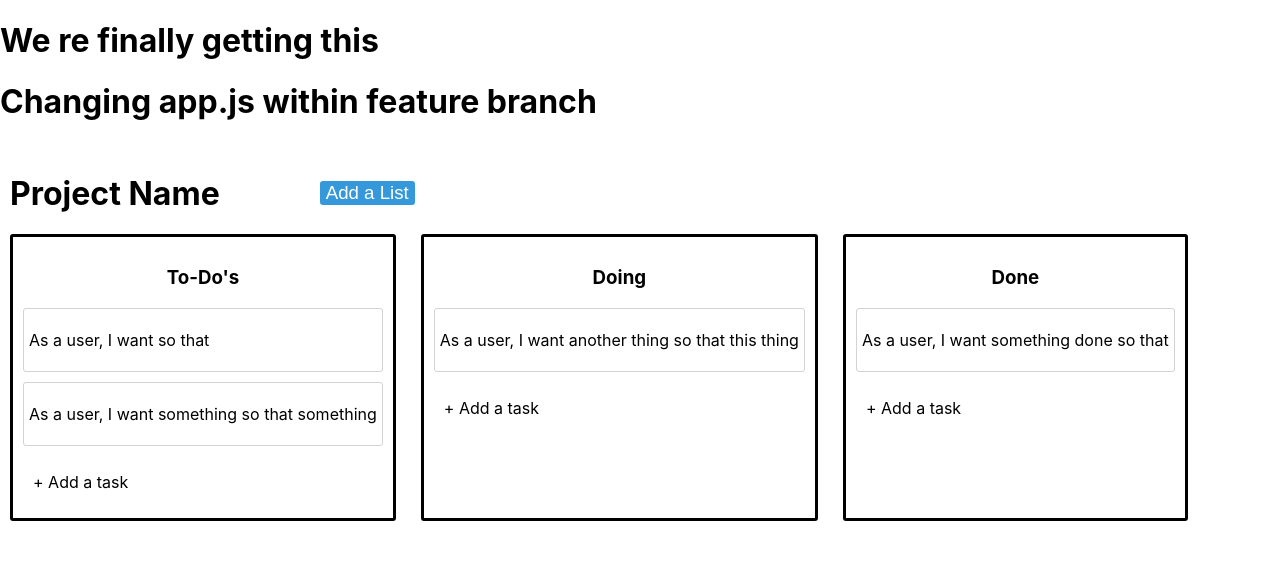
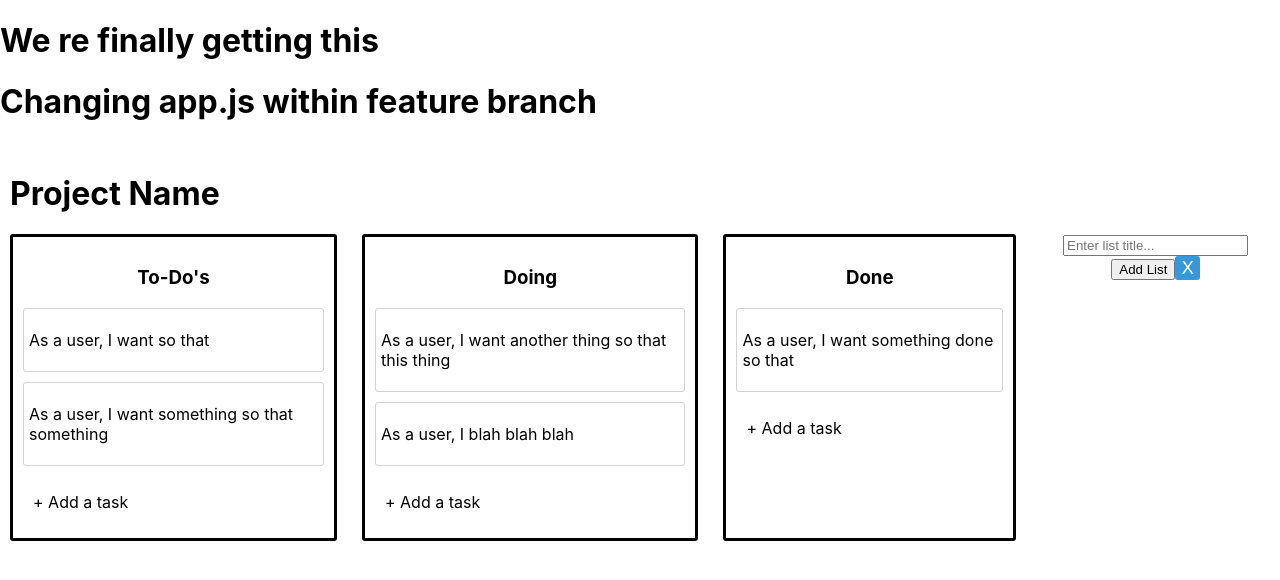
Before and after one commit to martinkenneth/trello-clone, a React (Create React App) app in the folder client/: page / in a window 1280 px wide. Both pictures are taken after a click on the button "Add a List". Shown: the top 580 px of the page. Built offline with nearby package versions, Linux system fonts and the light colour scheme.

Commit message:
add add buttons
Co-authored-by: Kenneth Martin <martinkenneth@users.noreply.github.com>

```diff
--- /dev/null
+++ b/client/src/components/AddListForm.jsx
@@ -0,0 +1,25 @@
+import React from 'react'
+
+const AddListForm = (props) => {
+
+    const handleSubmission = (e) =>{
+        e.preventDefault();
+        props.setAddList(false);
+    }
+
+    const handleCancel = () =>{
+        props.setAddList(false);
+    }
+
+    return (
+        <div>
+            <form onSubmit={handleSubmission}>
+                <input type="text" name="listTitle" id="listTitle" placeholder='Enter list title...'/>
+                <input type="submit" value="Add List" />
+                <button onClick={() => handleCancel}>X</button>
+            </form>
+        </div>
+    )
+}
+
+export default AddListForm;
--- /dev/null
+++ b/client/src/components/AddTaskForm.jsx
@@ -0,0 +1,23 @@
+import React from 'react'
+
+const AddTaskForm = (props) => {
+    const handleSubmission = (e) => {
+        e.preventDefault();
+        props.setAddTask(false);
+    }
+
+    const handleCancel = () => {
+        props.setAddTask(false);
+    }
+    return (
+        <div>
+            <form onSubmit={handleSubmission}>
+                <input type="text" name="title" id="title" placeholder='Enter a title for this task...'/>
+                <input type="submit" value="Add Task" />
+                <button onClick={() => handleCancel}>X</button>
+            </form>
+        </div>
+    )
+}
+
+export default AddTaskForm;
--- a/client/src/components/ListColumn.jsx
+++ b/client/src/components/ListColumn.jsx
@@ -1,10 +1,18 @@
-import React from 'react'
+import React, {useState} from 'react'
 import style from './ListColumnComponent.module.css';
 import { items } from '../data/mock-data';
 import Item from './Item';
+import AddTaskForm from './AddTaskForm';
 
 const ListColumn = (props) => {
     const {listTitle} = props;
+
+    const [addTask, setAddTask] = useState(false);
+
+    const handleAddTask = () => {
+        setAddTask(true);
+    }
+
     return (
         <div className={style.listColumn}>
             <h3>{listTitle}</h3>
@@ -13,9 +21,12 @@ const ListColumn = (props) => {
                     <Item key={idx} item={oneItem}/>
                 )
             })}
-            <div className={style.addButton}>
+            {addTask ?
+            <AddTaskForm setAddTask={setAddTask}/>:
+            <div className={style.addButton} onClick={handleAddTask}>
                 <p>+ Add a task</p>
             </div>
+            }
         </div>
     )
 }
--- a/client/src/data/mock-data.js
+++ b/client/src/data/mock-data.js
@@ -1,3 +1,5 @@
+
+const projName = 'Project Name';
 
 const items = [
     {
@@ -16,6 +18,13 @@ const items = [
     },
     {
         title: 'As a user, I want another thing so that this thing',
+        desciption: 'make a header that does something',
+        timeToComplete: 3,
+        timeMetric : 'days',
+        list: "Doing"
+    },
+    {
+        title: 'As a user, I blah blah blah',
         desciption: 'make a header that does something',
         timeToComplete: 3,
         timeMetric : 'days',
@@ -42,4 +51,4 @@ const lists = [
     },
 ]
 
-export {items, lists};
+export {projName, items, lists};
--- a/client/src/views/ProjectBoard.jsx
+++ b/client/src/views/ProjectBoard.jsx
@@ -1,14 +1,21 @@
-import React from 'react'
+import React, {useState} from 'react'
 import ListColumn from '../components/ListColumn';
-import { lists } from '../data/mock-data';
+import { projName, lists } from '../data/mock-data';
 import style from './ProjectBoardView.module.css';
+import AddListForm from '../components/AddListForm';
 
 const ProjectBoard = () => {
+
+    const [addList, setAddList] = useState(false);
+
+    const handleAddList = () => {
+        setAddList(true);
+    }
+
     return (
         <div className={style.projectBoard}>
             <div className={style.navBar}>
-                <h1>Project Name</h1>
-                <button>Add a List</button>
+                <h1>{projName}</h1>
             </div>
             <div className={style.columnsContainer}>
                 {lists.map((list, idx) => {
@@ -16,6 +23,9 @@ const ProjectBoard = () => {
                         <ListColumn key={idx} listTitle={list.title}/>
                     )
                 })}
+
+                {addList ? <AddListForm setAddList={setAddList}/>:<button onClick={handleAddList}>Add a List</button>}
+
             </div>
         </div>
     )
--- a/client/src/views/ProjectBoardView.module.css
+++ b/client/src/views/ProjectBoardView.module.css
@@ -24,6 +24,7 @@ button {
     border-radius: 3px;
     border: none;
     color: white;
+    /* width: 100% */
 }
 button:hover {
     background-color: #2879b0;
```
